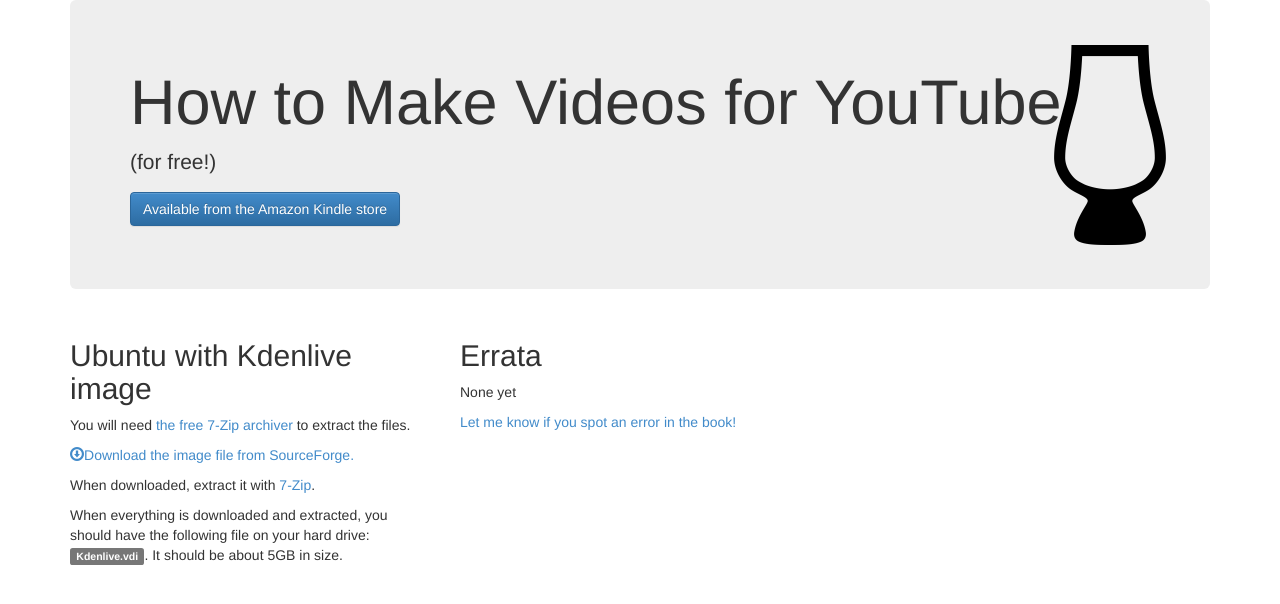
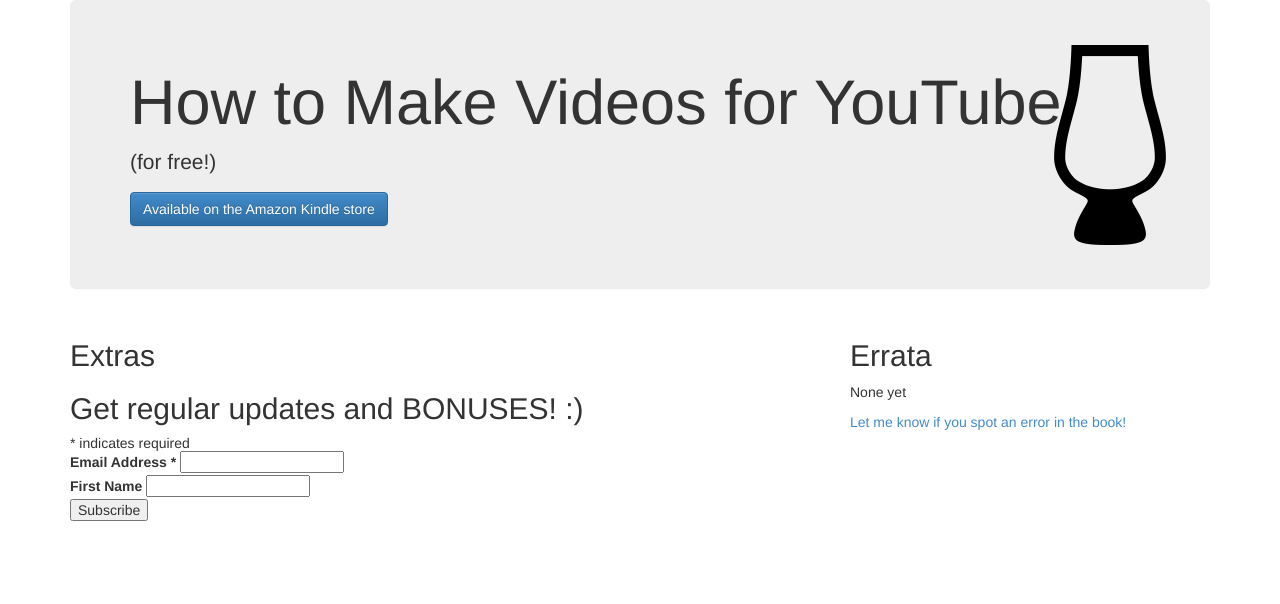
Before and after one commit to pbackx/peated-website, a Jekyll site: the page built from books/make-videos/index.html, in a window 1280 px wide. Shown: the top 604 px of the page. Built offline with Jekyll 4.4.1, drawn with Linux system fonts in a browser that asks for light colours; nearby versions of some CDN libraries; comment, search, counter and statistics services are not loaded.

Commit message:
Add signup form

```diff
--- a/books/make-videos/index.html
+++ b/books/make-videos/index.html
@@ -6,16 +6,44 @@
       <div class="jumbotron">
         <h1>How to Make Videos for YouTube</h1>
         <p>(for free!)</p>
-        <p><a class="btn btn-primary btn-large" href="#">Available from the Amazon Kindle store</a></p>
+        <p><a class="btn btn-primary btn-large" href="https://www.amazon.com/How-Make-Videos-YouTube-Free-ebook/dp/B008YY5WXE/">Available on the Amazon Kindle store</a></p>
       </div>
 
       <div class="row">
-        <div class="col-md-4">
-          <h2>Ubuntu with Kdenlive image</h2>
-          <p>You will need <a href="http://www.7-zip.org/">the free 7-Zip archiver</a> to extract the files.</p>
-          <p><a href="http://sourceforge.net/projects/kdenlive-on-win/files/latest/download"><span class="glyphicon glyphicon-download"></span>Download the image file from SourceForge.</a></p>
-          <p>When downloaded, extract it with <a href="http://www.7-zip.org/">7-Zip</a>.</p>
-          <p>When everything is downloaded and extracted, you should have the following file on your hard drive: <span class="label label-default">Kdenlive.vdi</span>. It should be about 5GB in size.</p>
+        <div class="col-md-8">
+          <h2>Extras</h2>
+          <!-- Begin Mailchimp Signup Form -->
+          <link href="//cdn-images.mailchimp.com/embedcode/classic-10_7.css" rel="stylesheet" type="text/css">
+          <style type="text/css">
+            #mc_embed_signup{background:#fff; clear:left; font:14px Helvetica,Arial,sans-serif; }
+            /* Add your own Mailchimp form style overrides in your site stylesheet or in this style block.
+               We recommend moving this block and the preceding CSS link to the HEAD of your HTML file. */
+          </style>
+          <div id="mc_embed_signup">
+            <form action="https://streamhead.us1.list-manage.com/subscribe/post?u=dfef2582094d2c4bfe9f2a0f0&amp;id=3276f09362" method="post" id="mc-embedded-subscribe-form" name="mc-embedded-subscribe-form" class="validate" target="_blank" novalidate>
+              <div id="mc_embed_signup_scroll">
+                <h2>Get regular updates and BONUSES! :)</h2>
+                <div class="indicates-required"><span class="asterisk">*</span> indicates required</div>
+                <div class="mc-field-group">
+                  <label for="mce-EMAIL">Email Address  <span class="asterisk">*</span>
+                  </label>
+                  <input type="email" value="" name="EMAIL" class="required email" id="mce-EMAIL">
+                </div>
+                <div class="mc-field-group">
+                  <label for="mce-FNAME">First Name </label>
+                  <input type="text" value="" name="FNAME" class="" id="mce-FNAME">
+                </div>
+                <div id="mce-responses" class="clear">
+                  <div class="response" id="mce-error-response" style="display:none"></div>
+                  <div class="response" id="mce-success-response" style="display:none"></div>
+                </div>    <!-- real people should not fill this in and expect good things - do not remove this or risk form bot signups-->
+                <div style="position: absolute; left: -5000px;" aria-hidden="true"><input type="text" name="b_dfef2582094d2c4bfe9f2a0f0_3276f09362" tabindex="-1" value=""></div>
+                <div class="clear"><input type="submit" value="Subscribe" name="subscribe" id="mc-embedded-subscribe" class="button"></div>
+              </div>
+            </form>
+          </div>
+
+          <!--End mc_embed_signup-->
         </div>
 
         <div class="col-md-4">
```
Also changed, not shown: README.md (added).
